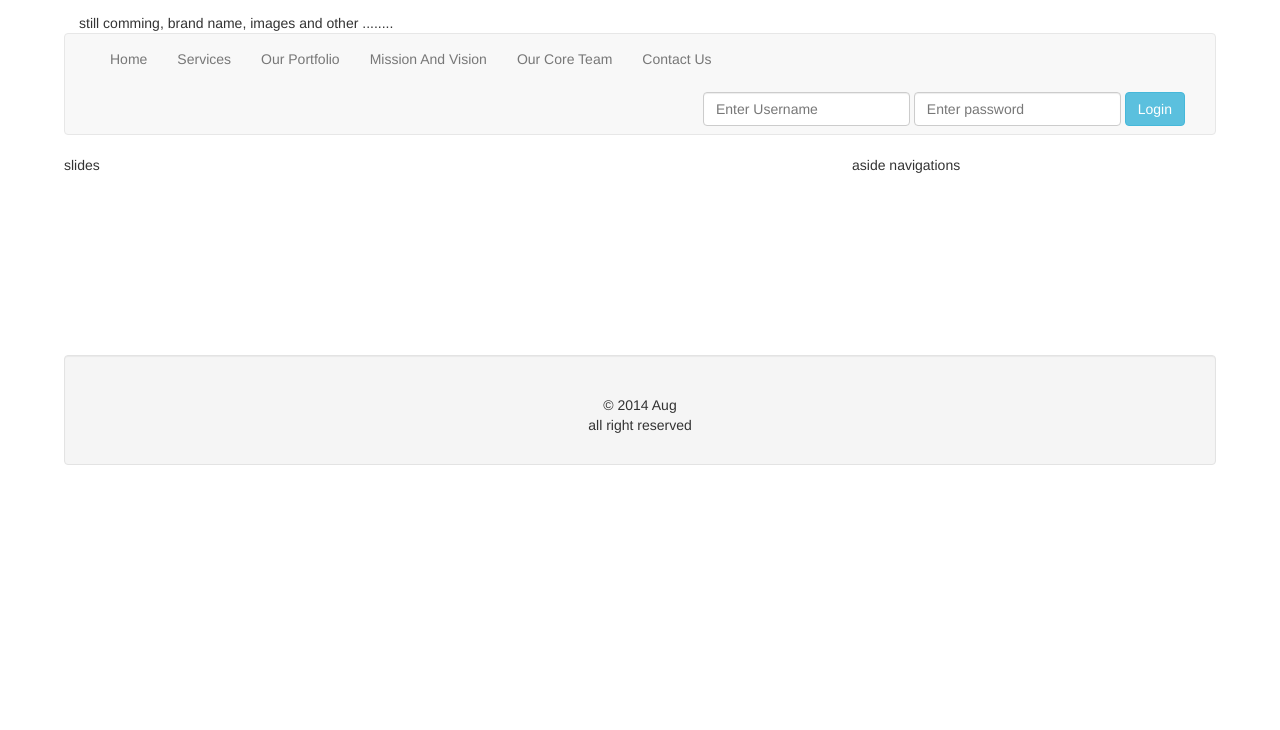
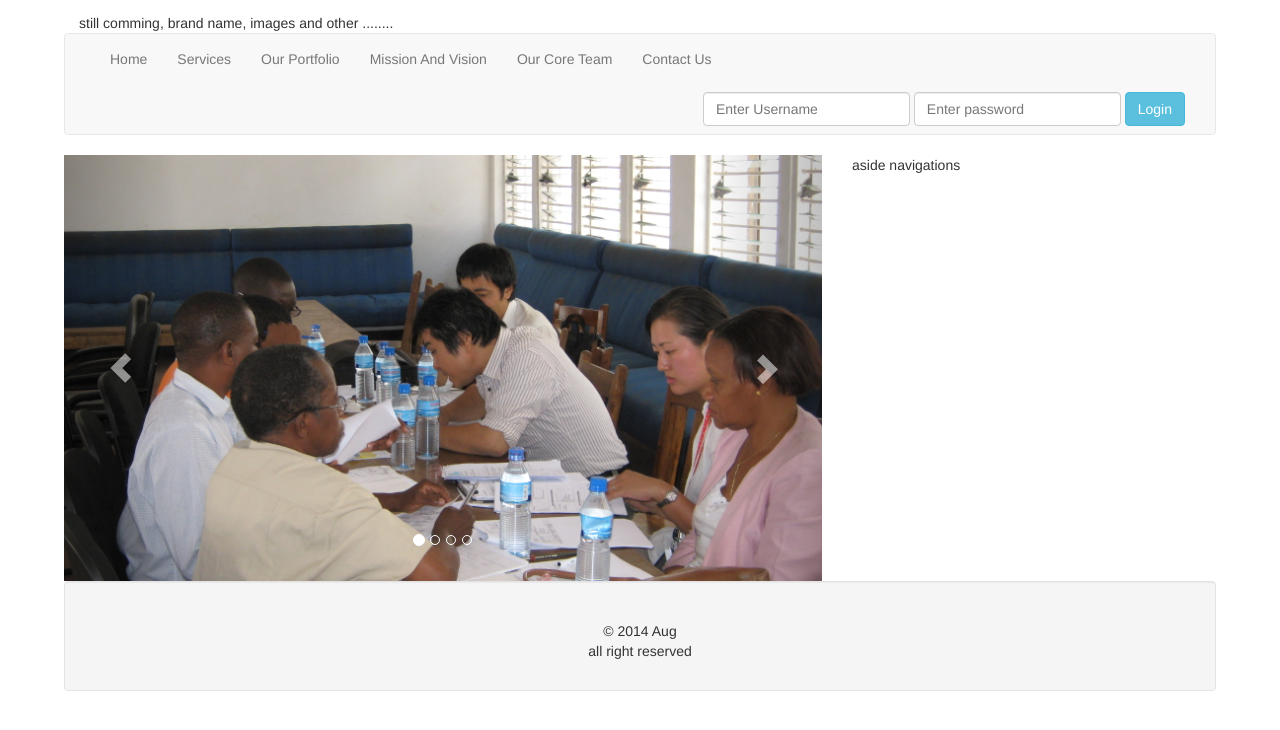
Before and after one commit to chingalo/emasco, a Django app: page / in a window 1280 px wide. Shown: the top 730 px of the page. Run offline with Django 3.2, Linux system fonts and the light colour scheme; parts of the project's set-up code (start-up, migrations or seed data) failed here and were passed over; some libraries are stand-ins or nearby versions.

Commit message:
add sample slides for the site

```diff
--- a/templates/base.html
+++ b/templates/base.html
@@ -95,7 +95,8 @@
 			</div>
 		</div>
 	</div>
-  <script src="{{STATIC_URL}}js/jquery.min.js" type = "text/javascript"></script>
+  <script src="https://ajax.googleapis.com/ajax/libs/jquery/1.11.1/jquery.min.js"></script>
    <script src="{{STATIC_URL}}js/bootstrap.min.js" type = "text/javascript"></script>
+
   </body>
 </html>
--- a/templates/home.html
+++ b/templates/home.html
@@ -4,9 +4,51 @@
 <!---- slides and aside bar ----->
 <div class = "fluid-container" style = "min-height:200px;">
 	<div class = "row">
+		<!-- slides ----->
 		<div class = "col-md-8">
-			slides
+			<div id="carousel-example-generic" class="carousel slide" data-ride="carousel">
+
+				  <!-- Indicators -->
+				  <ol class="carousel-indicators">
+					<li data-target="#carousel-example-generic" data-slide-to="0" class="active"></li>
+					<li data-target="#carousel-example-generic" data-slide-to="1"></li>
+					<li data-target="#carousel-example-generic" data-slide-to="2"></li>
+					<li data-target="#carousel-example-generic" data-slide-to="4"></li>
+				  </ol>
+
+				  <!-- Slider Content (Wrapper for slides )-->
+				  <div class="carousel-inner">
+
+				  <div class="item active">
+					  <img src="{{STATIC_URL}}img/image1.jpg" alt="">
+				  </div>
+				  <div class="item ">
+					  <img src="{{STATIC_URL}}img/image2.jpg" alt="">
+				  </div>
+				  <div class="item ">
+					  <img src="{{STATIC_URL}}img/image3.JPG" alt="">
+
+				  </div>
+				  <div class="item ">
+					  <img src="{{STATIC_URL}}img/image4.JPG" alt="">
+				  </div>
+
+				  </div>
+
+				  <!-- Controls -->
+				  <a class="left carousel-control" href="#carousel-example-generic" data-slide="prev">
+					<span class="glyphicon glyphicon-chevron-left"></span>
+				  </a>
+				  <a class="right carousel-control" href="#carousel-example-generic" data-slide="next">
+					<span class="glyphicon glyphicon-chevron-right"></span>
+				  </a>
+				</div>
+
 		</div>
+
+
+
+		<!---aside bar navigation --->
 		<div class = "col-md-4">aside navigations</div>
 	</div>
 </div>
```
Also changed, not shown: static/img/image1.jpg (added), static/img/image2.jpg (added), static/img/image3.JPG (added), 1 other file.
